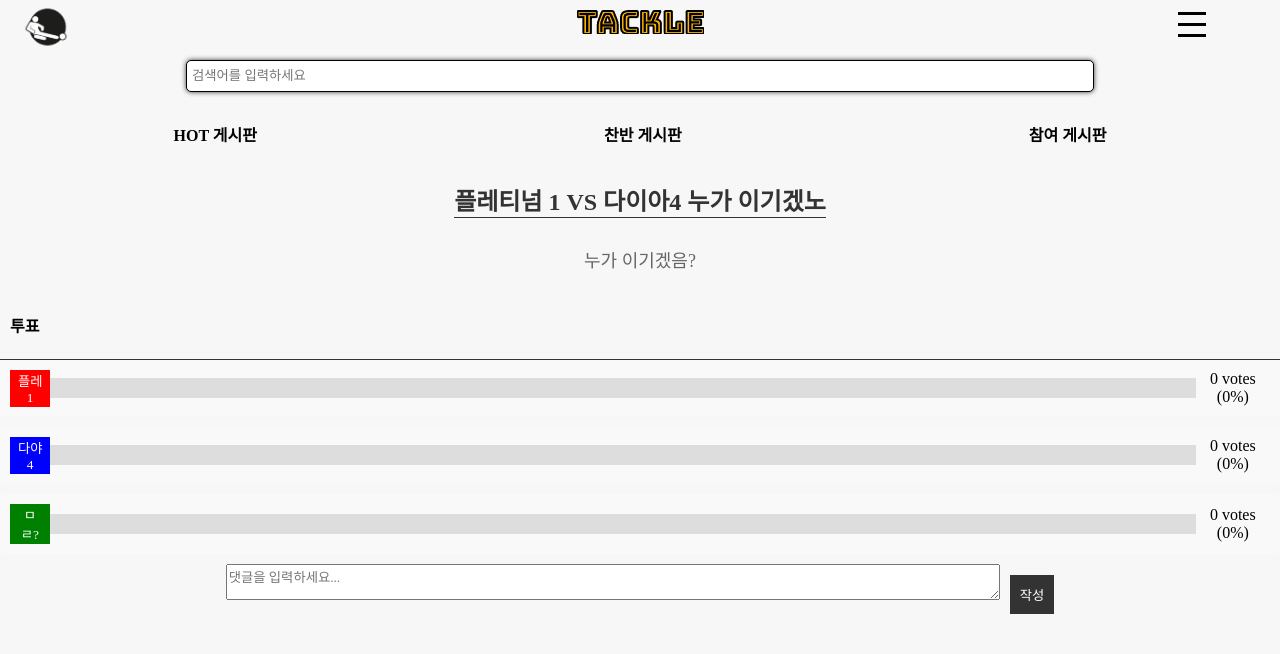
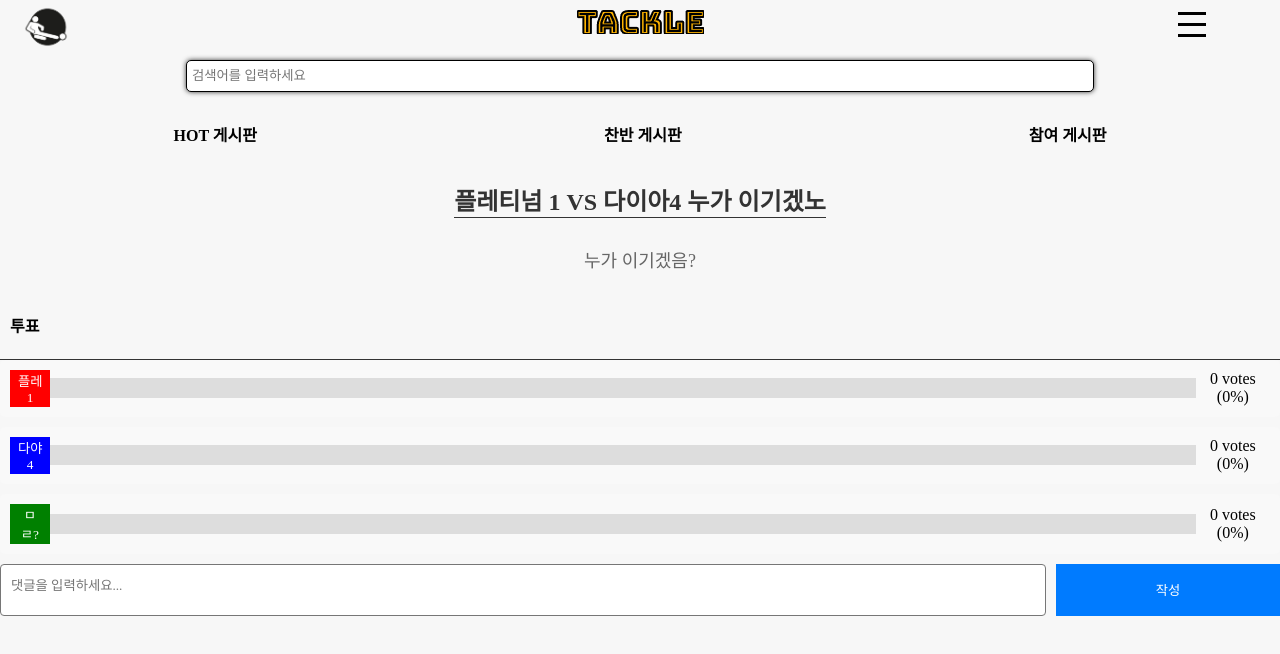
Before and after one commit to ejeonghun/react_tackle, a React (Create React App) app in the folder frontend/: page /vote/1 in a window 1280 px wide. Shown: the top 654 px of the page. Built offline with nearby package versions, Linux system fonts and the light colour scheme; a web font is replaced by a local one.

Commit message:
댓글창 꾸미기

```diff
--- a/frontend/src/component/Vote/Vote.css
+++ b/frontend/src/component/Vote/Vote.css
@@ -58,13 +58,6 @@
     border-bottom: #333 1px solid;
   }
 
-  .commentwrite{
-    margin-top: 10px;
-    width: 100%;
-    display: flex;
-    justify-content: center;
-  }
-
   .vote-container form {
     display: block;
     width: 100%;
--- a/frontend/src/component/Vote/Vote.js
+++ b/frontend/src/component/Vote/Vote.js
@@ -56,14 +56,20 @@ function VotePage({ title, content, options }) {
 
       {/* 댓글 작성 폼 */}
       <div className='commentwrite'>
-      <form onSubmit={handleCommentSubmit}>
-        <textarea value={comment} onChange={handleCommentChange} placeholder="댓글을 입력하세요..." />
-        <button type="submit">작성</button>
-      </form>
+        <form onSubmit={handleCommentSubmit} style={{ display: 'flex', justifyContent: 'space-between' }}>
+          <textarea
+            value={comment}
+            onChange={handleCommentChange}
+            placeholder="댓글을 입력하세요..."
+            style={{ width: '80%', minHeight: '6px', resize: 'none', borderRadius: '4px', padding: '10px' }}
+          />
+          <button type="submit" style={{ border:'none', color:'white', background:'#007BFF', padding:'10px', cursor:'pointer', width:'15%' }}>작성</button>
+        </form>
       </div>
 
+
       {/* 댓글 목록 */}
-      {commentsList.length > 0 && (
+      {commentsList.length > 0 && (
         <>
           <h4>댓글 목록</h4>
           {commentsList.map((commentText,index)=>(
```
